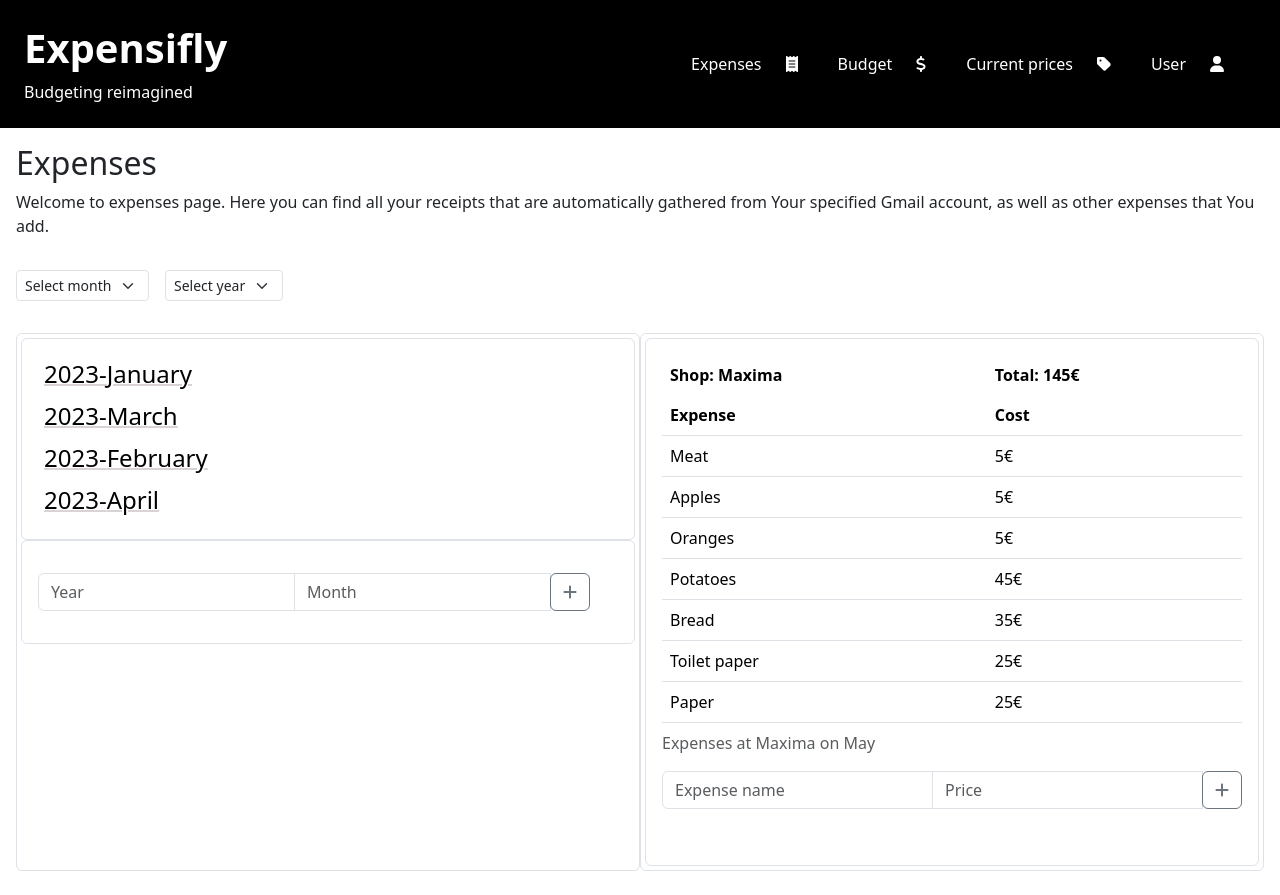
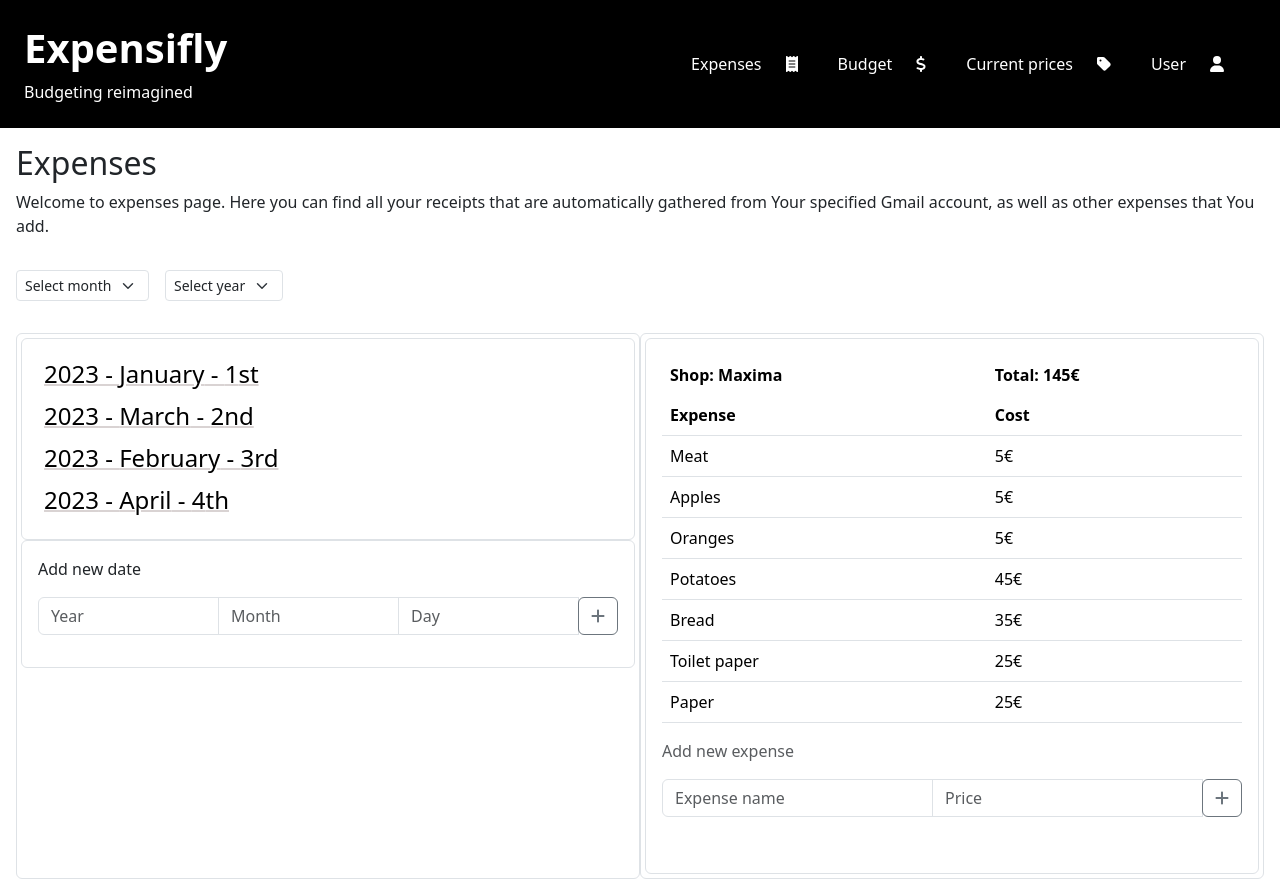
Before and after one commit to LaurynasGHub/Expensifly, a React (Create React App) app: page /expenses in a window 1280 px wide. Built offline with nearby package versions, Linux system fonts and the light colour scheme.

Commit message:
fixed add date bug, started work on validation

```diff
--- a/src/components/ExpenseCard/ExpenseCard.jsx
+++ b/src/components/ExpenseCard/ExpenseCard.jsx
@@ -22,14 +22,8 @@ function ExpenseCard({ shopName, month, data }) {
     return calcPrice;
   }
 
-  //bad pattern, pasiteirauti ar cia eina kitaip kazkaip
-  const [ignored, forceUpdate] = useReducer((x) => x + 1, 0);
+  const [expenses, setExpenses] = useState(data);
 
-  function handleClick() {
-    forceUpdate();
-  }
-
-  const [expenses, setExpenses] = useState(data);
   const expensePrice = useRef(null);
   const expenseName = useRef(null);
 
@@ -39,25 +33,24 @@ function ExpenseCard({ shopName, month, data }) {
     console.log('Expense name-', expenseName.current.value);
     console.log('Expense price-', expensePrice.current.value);
 
-    let item = {
-      productName: String(expenseName.current.value),
-      productPrice: Number(expensePrice.current.value),
-    };
-
-    let exportValue = data;
-
-    exportValue[exportValue.length] = item;
+    const newExpenses = [
+      ...expenses,
+      {
+        productName: String(expenseName.current.value),
+        productPrice: Number(expensePrice.current.value),
+      },
+    ];
 
     // setExpenses({ ...expenses, item });
-    setExpenses(exportValue);
-    handleClick();
+    setExpenses(newExpenses);
+    // handleClick();
   }
 
   return (
     <div className="expenseCard p-3 border rounded ">
       <table className="table">
-        <caption>
-          Expenses at {shopName} on {month}
+        <caption className="mt-2">
+          Add new expense
           <div className="addButton">
             <div className="input-group my-3 mb-3">
               <input
@@ -81,7 +74,7 @@ function ExpenseCard({ shopName, month, data }) {
               <div className="input-group-append">
                 <button
                   className="btn btn-outline-secondary"
-                  type="submit"
+                  type="button"
                   onClick={addExpense}
                 >
                   <FontAwesomeIcon className="buttonSvg" icon={faPlus} />
--- a/src/components/Expenses/Expenses.jsx
+++ b/src/components/Expenses/Expenses.jsx
@@ -6,7 +6,7 @@ import './expenses.scss';
 
 //mockData
 import mockReceiptData from '../../mockReceiptData';
-// import mockDateData from '../../mockDateData';
+import mockDateData from '../../mockDateData';
 
 //components
 import ExpenseCard from '../ExpenseCard/ExpenseCard';
@@ -80,7 +80,7 @@ function Expenses() {
               </div>
             </div>
           </div> */}
-          <ReceiptCard />
+          <ReceiptCard yearData={mockDateData} />
           {/* button to add new expense date on click
           appears new window to insert date. then add empty expense bar with
           option to add items */}
--- a/src/components/ReceiptCard/ReceiptCard.jsx
+++ b/src/components/ReceiptCard/ReceiptCard.jsx
@@ -1,50 +1,106 @@
 import React, { useRef, useState } from 'react';
 
 import { FontAwesomeIcon } from '@fortawesome/react-fontawesome';
-import { faPlus } from '@fortawesome/free-solid-svg-icons';
+import { faL, faPlus } from '@fortawesome/free-solid-svg-icons';
 
 import './receiptCard.scss';
 
 //mock date data
-import mockDateData from '../../mockDateData';
-const mockYearData = mockDateData;
+// import mockDateData from '../../mockDateData';
+// const mockYearData = mockDateData;
 
-function ReceiptCard() {
-  const [dates, setDates] = useState(mockYearData);
+function ReceiptCard({ yearData }) {
+  const [dates, setDates] = useState(yearData);
 
   const year = useRef(null);
   const month = useRef(null);
+  const day = useRef(null);
 
   function mapDateData() {
-    console.log(`---DATE DATA--- ${year.current.value}`);
-    const newData = [
+    // const dateYear = Number(year.current.value);
+    const dateYear = year.current.value;
+    // const dateMonth = String(month.current.value);
+    const dateMonth = month.current.value;
+    // const dateDay = Number(day.current.value);
+    const dateDay = day.current.value;
+
+    console.log(
+      `dateYear- ${dateYear} ; dateMonth- ${dateMonth} ; dateDay- ${dateDay}`
+    );
+
+    const months = [
+      'January',
+      'February',
+      'March',
+      'April',
+      'May',
+      'June',
+      'July',
+      'August',
+      'September',
+      'October',
+      'November',
+      'December',
+    ];
+
+    //need to fix check, doesnt give type
+    function isNumber(value) {
+      return typeof value === 'number' && !isNaN(value);
+    }
+
+    //if date is NOT a number then print log
+    if (isNumber(dateYear)) {
+      console.log('date provided is not a number');
+    }
+    //if months doesnt include dateMonth print log
+    if (!months.includes(dateMonth)) {
+      console.log('month provided isn`t valid');
+    }
+    //if day is NOT a number then print log
+    if (isNumber(dateDay)) {
+      console.log('day provided is not valid');
+    }
+
+    const newDates = [
       ...dates,
-      //   { year: Number(year.current.value), month: String(month.current.value) },
-      { year: year.current.value, month: month.current.value },
+
+      {
+        year: dateYear,
+        month: dateMonth,
+        day: dateDay,
+      },
     ];
-    setDates(newData);
+    setDates(newDates);
+  }
 
-    //TODO
-    //need item to see if the page is loading- adding item
-    //otherwise some sort of a bug that sometimes doesnt
-    //imediatelly add item and reamap
-    //!!!IMPORTANT!!!
-    //add useState hook to change + button to loading
+  function dayOrdinalSwitch(dayNo) {
+    switch (dayNo) {
+      case 1:
+        return 'st';
+
+      case 2:
+        return 'nd';
+
+      case 3:
+        return 'rd';
+
+      default:
+        return 'th';
+    }
   }
 
   return (
     <div>
       <div className="receiptCard border p-3 rounded">
-        {dates.map(({ year, month }) => (
-          //   <tr key={`${year}${month}`}>
-          <button key={`${year}${month}`} className="dateButton mb-1">
-            {year}-{month}
+        {dates.map(({ year, month, day }) => (
+          <button key={`${year}${month}${day}`} className="dateButton mb-1">
+            {year} - {month} - {day}
+            {dayOrdinalSwitch(day)}
           </button>
-          //   </tr>
         ))}
       </div>
       <div className="receiptCard border p-3 rounded">
-        <div className="addButton">
+        <p>Add new date</p>
         <div className="input-group my-3 mb-3">
           <input
             type="text"
@@ -55,6 +111,7 @@ function ReceiptCard() {
             aria-label="Year"
             aria-describedby="basic-addon2"
           />
+
           <input
             type="text"
             className="form-control"
@@ -64,15 +121,23 @@ function ReceiptCard() {
             aria-label="Month"
             aria-describedby="basic-addon2"
           />
+          <input
+            type="number"
+            className="form-control"
+            id="day"
+            ref={day}
+            placeholder="Day"
+            aria-label="Day"
+            aria-describedby="basic-addon3"
+          />
           <div className="input-group-append">
-              <button className="btn btn-outline-secondary" type="submit">
-                <FontAwesomeIcon
+            <button
+              className="btn btn-outline-secondary"
+              type="button"
               onClick={mapDateData}
-                  className="buttonSvg"
-                  icon={faPlus}
-                />
+            >
+              <FontAwesomeIcon className="buttonSvg" icon={faPlus} />
             </button>
-            </div>
           </div>
         </div>
       </div>
--- a/src/components/ReceiptCard/receiptCard.scss
+++ b/src/components/ReceiptCard/receiptCard.scss
@@ -5,10 +5,13 @@
   text-decoration: underline 0.1rem rgb(217, 211, 211);
 
   font-size: 1.5rem;
+
+  width: 100%;
+  text-align: start;
 }
 
 .receiptCard {
-  display: flex;
-  flex-direction: column;
-  align-items: flex-start;
+  //   display: flex;
+  //   flex-direction: column;
+  //   align-items: flex-start;
 }
--- a/src/mockDateData.js
+++ b/src/mockDateData.js
@@ -1,8 +1,8 @@
 const mockDateData = [
-  { year: 2023, month: 'January' },
-  { year: 2023, month: 'March' },
-  { year: 2023, month: 'February' },
-  { year: 2023, month: 'April' },
+  { year: 2023, month: 'January', day: 1 },
+  { year: 2023, month: 'March', day: 2 },
+  { year: 2023, month: 'February', day: 3 },
+  { year: 2023, month: 'April', day: 4 },
 ];
 
 export default mockDateData;
```
Lines whose indentation alone changed are shown as unchanged.
